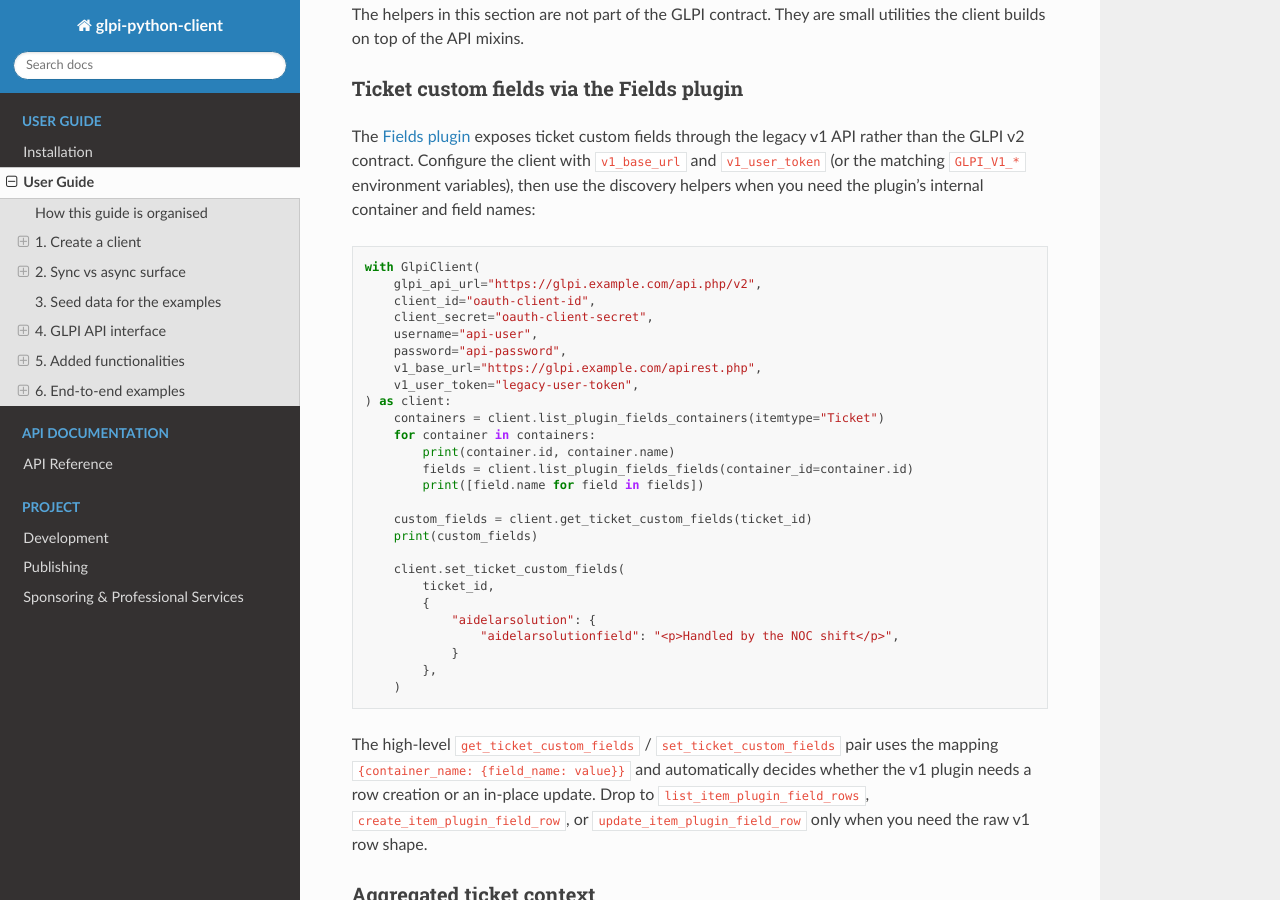
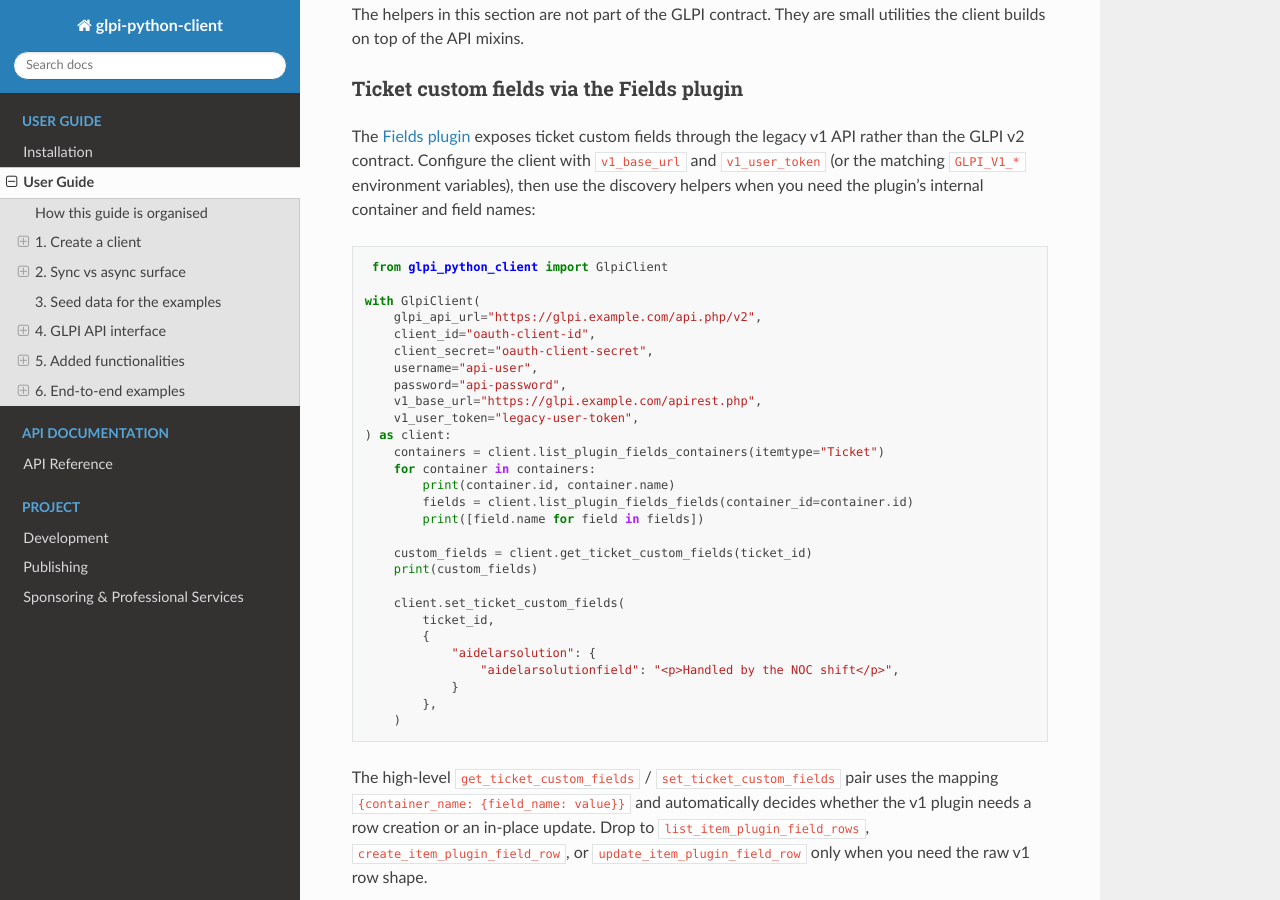
Before and after one commit to baraline/glpi_python_client, a Sphinx documentation site: the page built from docs/user_guide.rst, in a window 1280 px wide and 900 px high, scrolled down 12086 px. Built offline with Sphinx 7.4.7 and the Read the Docs theme 3.1.0, drawn with Linux system fonts in a browser that asks for light colours.

Commit message:
add exemple for Fields operations

```diff
--- a/docs/user_guide.rst
+++ b/docs/user_guide.rst
@@ -632,6 +632,8 @@
 internal container and field names:
 
 .. code-block:: python
+
+    from glpi_python_client import GlpiClient
 
    with GlpiClient(
        glpi_api_url="https://glpi.example.com/api.php/v2",
```
